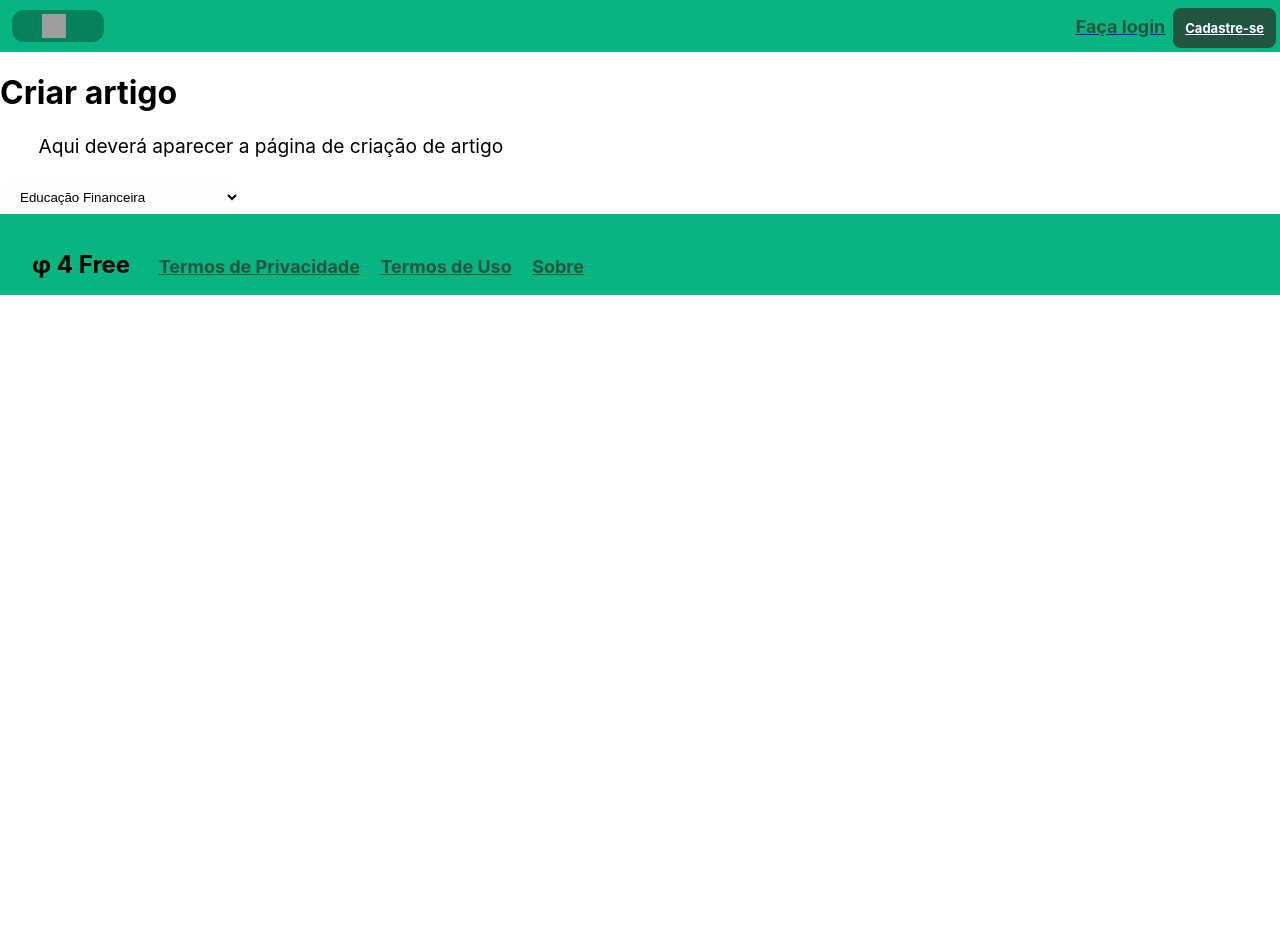
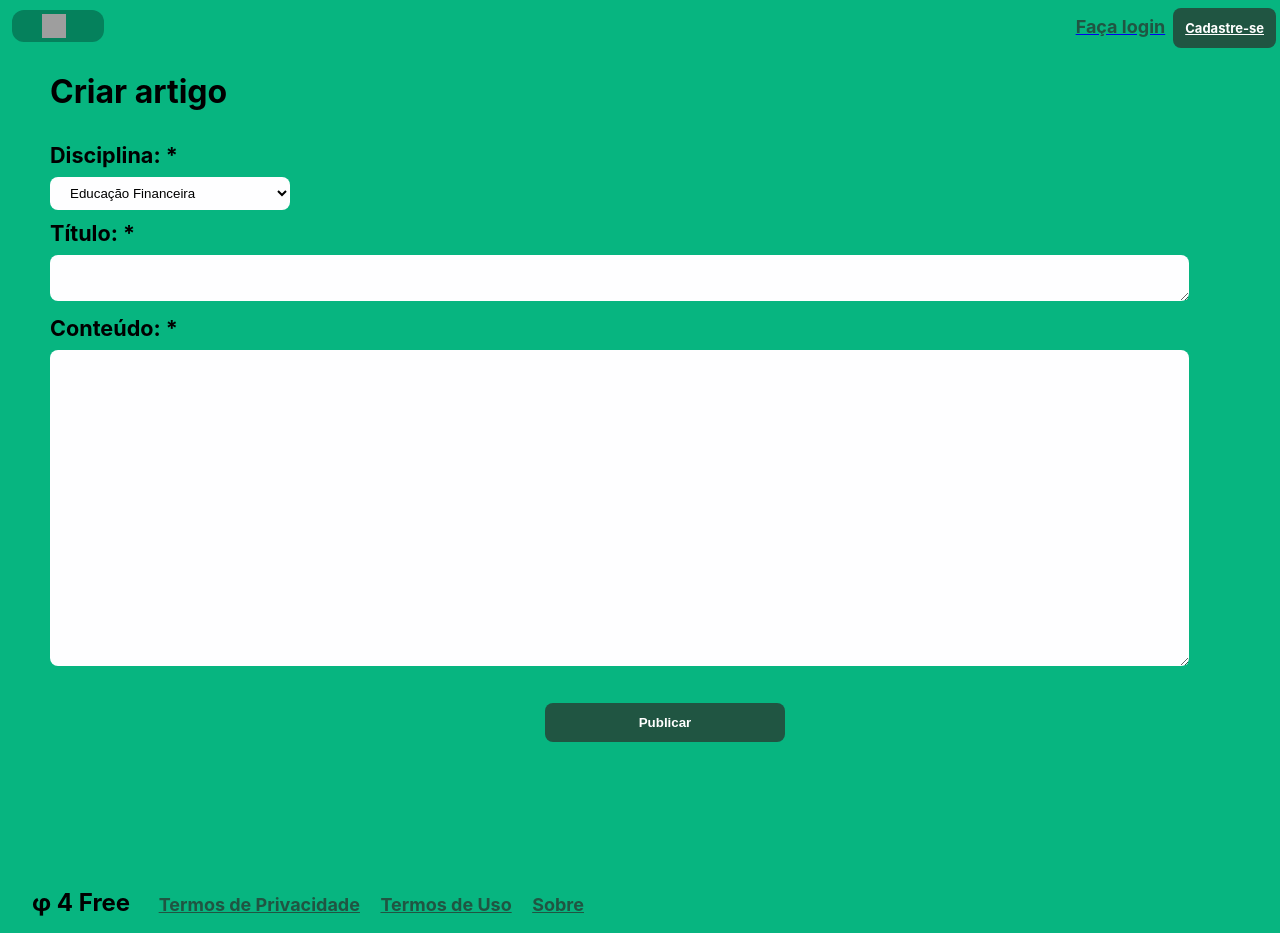
Before and after one commit to vinicius-vses/DW2A4-FRONT-END-Projeto, a React (Create React App) app: page /criar in a window 1280 px wide. Before the commit the page ends 800 px from the top, so only its background shows below. Built offline with nearby package versions, Linux system fonts and the light colour scheme; grey boxes are pictures that could not be loaded.

Commit message:
Cria tela de cadastro de artigo

```diff
--- a/src/components/styles.css
+++ b/src/components/styles.css
@@ -28,6 +28,47 @@
   align-items: center;
   align-items: center;
   justify-content: space-between;
+}
+
+.select-disciplina {
+  font-weight: bold;
+  font-size: large;
+}
+
+.formulario-artigo {
+  min-height: 100vh;
+  background-color: #07b580;
+  width: 100%;
+}
+
+.formulario-artigo h1 {
+  margin-top: 0;
+  padding-top: 20px;
+}
+
+.formulario-artigo form {
+  display: flex;
+  flex-direction: column;
+  margin-left: 50px;
+}
+
+.formulario-artigo form p {
+  margin: 10px 0 5px;
+}
+
+.textarea-style {
+  font-weight: bold;
+  font-size: large;
+}
+
+.textarea-style textarea {
+  background-color: #fefeff;
+  padding: 8px 16px;
+  margin-top: 4px;
+  border-radius: 8px;
+  width: 90%;
+  border: 0px;
+  outline: 0px;
 }
 
 .logout {
--- a/src/pages/CriarArtigo.js
+++ b/src/pages/CriarArtigo.js
@@ -1,11 +1,35 @@
-import SelectComponents from '../components/SelectComponents'
+import SelectComponents from '../components/SelectComponents';
+import Input from "../components/Input";
 
 function CriarArtigo(){
+    const onSubmit = e =>{
+        e.preventDefault();
+    }
+
     return(
         <>
-        <h1>Criar artigo</h1>
-        <p>Aqui deverá aparecer a página de criação de artigo</p>
-        <select className="input-style"><SelectComponents /></select>
+            <div className="formulario-artigo">
+                <form onSubmit={onSubmit}>
+                    <h1>Criar artigo</h1>
+                    <div className='select-disciplina'>
+                        <p>Disciplina: *</p>
+                        <select className="input-style"><SelectComponents /></select>
+                    </div>
+                    <div className='textarea-style'>
+                        <p>Título: *</p>
+                        <textarea rows={2} />
+                    </div>
+                    <div className='textarea-style'>
+                        <p>Conteúdo: *</p>
+                        <textarea rows={20} />
+                    </div>
+                    <Input
+                        className="input-style submit"
+                        value="Publicar"
+                        type="submit"
+                    />
+                </form>
+            </div>
         </>
     )
 }
```
Also changed, not shown: src/components/Textarea.js (added, +18 -0 lines).
